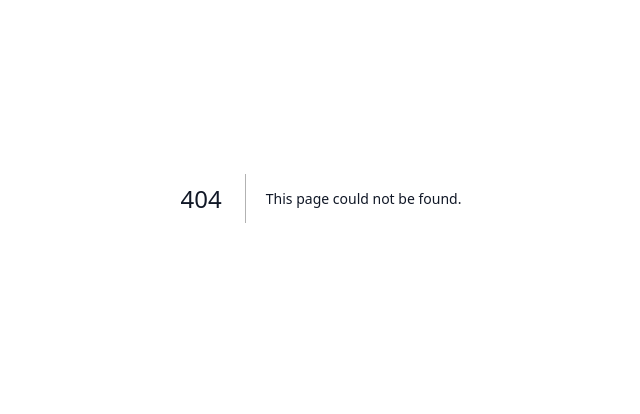
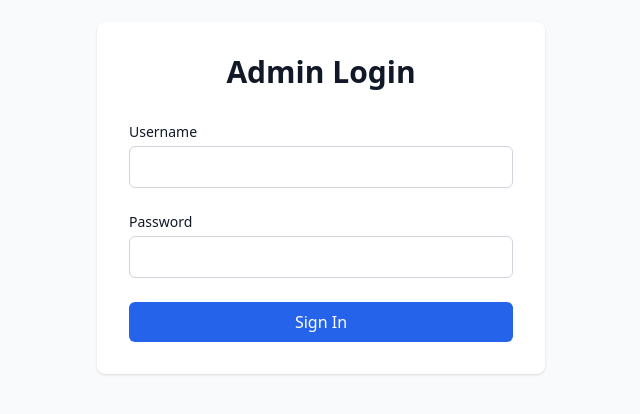
Before and after one commit to Sober-69/continuumlabs-portfolio, a Next.js app: page /admin/login in a window 1280 px wide. Before the commit this address had no page. Shown: the part 202-616 px from the top of the page, without its empty margins (319-959 px from the left). Built offline with nearby package versions, Linux system fonts and the light colour scheme.

Commit message:
Add Admin Login component with authentication

```diff
--- /dev/null
+++ b/src/app/admin/login/page.js
@@ -0,0 +1,58 @@
+'use client';
+
+import { useState } from 'react';
+import { useRouter } from 'next/navigation';
+import { login } from '@/lib/auth';
+
+export default function AdminLogin() {
+  const [username, setUsername] = useState('');
+  const [password, setPassword] = useState('');
+  const [error, setError] = useState('');
+  const router = useRouter();
+
+  const handleSubmit = (e) => {
+    e.preventDefault();
+    if (login(username, password)) {
+      router.push('/admin');
+    } else {
+      setError('Invalid credentials');
+    }
+  };
+
+  return (
+    <div className="min-h-screen flex items-center justify-center bg-gray-50 dark:bg-gray-900">
+      <div className="max-w-md w-full space-y-8 p-8 bg-white dark:bg-gray-800 rounded-lg shadow">
+        <h2 className="text-3xl font-bold text-center">Admin Login</h2>
+        <form onSubmit={handleSubmit} className="space-y-6">
+          <div>
+            <label className="block text-sm font-medium">Username</label>
+            <input
+              type="text"
+              value={username}
+              onChange={(e) => setUsername(e.target.value)}
+              className="mt-1 block w-full rounded-md border border-gray-300 px-3 py-2"
+              required
+            />
+          </div>
+          <div>
+            <label className="block text-sm font-medium">Password</label>
+            <input
+              type="password"
+              value={password}
+              onChange={(e) => setPassword(e.target.value)}
+              className="mt-1 block w-full rounded-md border border-gray-300 px-3 py-2"
+              required
+            />
+          </div>
+          {error && <p className="text-red-500 text-sm">{error}</p>}
+          <button
+            type="submit"
+            className="w-full py-2 px-4 bg-blue-600 text-white rounded-md hover:bg-blue-700"
+          >
+            Sign In
+          </button>
+        </form>
+      </div>
+    </div>
+  );
+}
```
